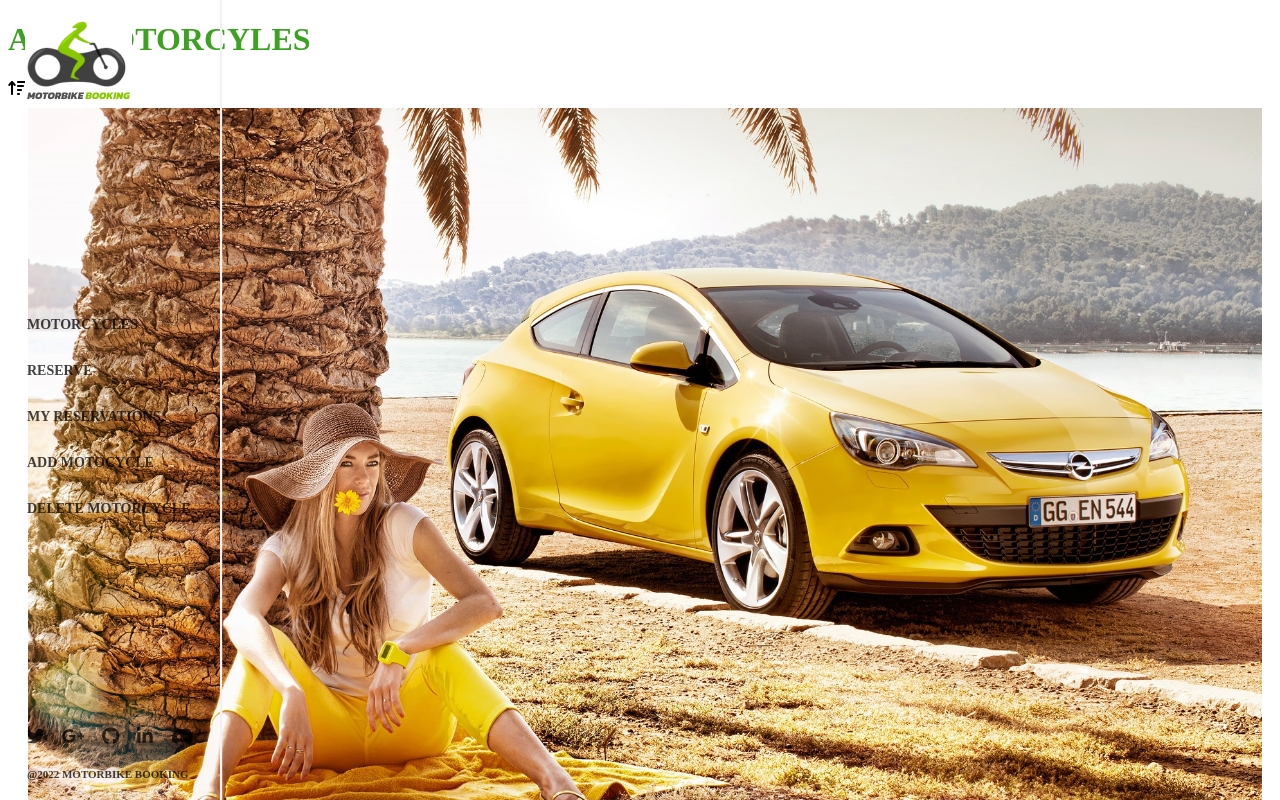
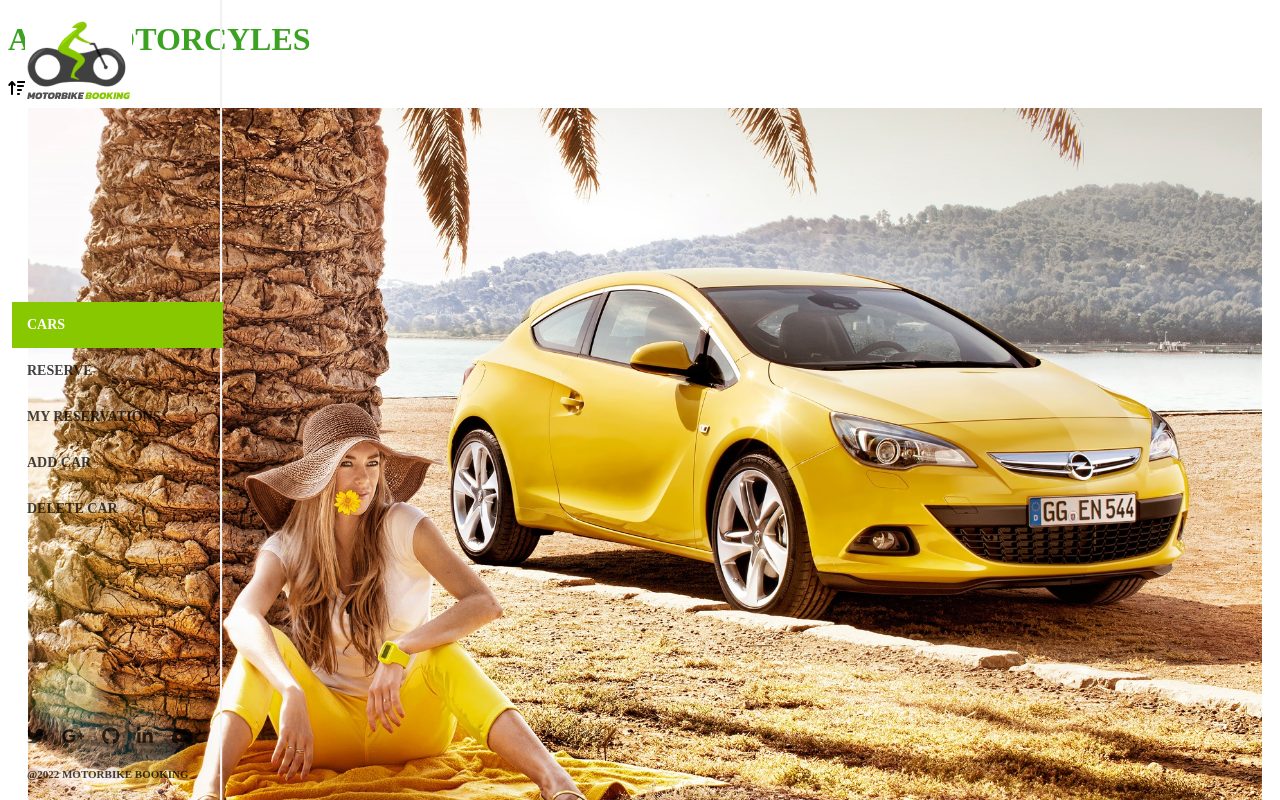
Before and after one commit to Arturgouveia1970/car-rental-frontend, a React (Create React App) app: page /carlist in a window 1280 px wide. Shown: the top 800 px of the page. Built offline with nearby package versions, Linux system fonts and the light colour scheme.

Commit message:
UPDATED LINKS IN SIDEBAR

```diff
--- a/src/features/common/sidebar/SidebarLinks.js
+++ b/src/features/common/sidebar/SidebarLinks.js
@@ -5,11 +5,11 @@ const SidebarLinks = () => {
   const location = useLocation();
 
   const links = [
-    { id: 1, path: '/motorcycles', text: 'MOTORCYCLES' },
+    { id: 1, path: '/carlist', text: 'CARS' },
     { id: 2, path: '/reserve', text: 'RESERVE' },
-    { id: 3, path: '/my_reservations', text: 'MY RESERVATIONS' },
-    { id: 4, path: '/add_motorcycle', text: 'ADD MOTOCYCLE' },
-    { id: 5, path: '/delete_motorcycle', text: 'DELETE MOTORCYCLE' },
+    { id: 3, path: '/myreservations', text: 'MY RESERVATIONS' },
+    { id: 4, path: '/newcar', text: 'ADD CAR' },
+    { id: 5, path: '/deletecar', text: 'DELETE CAR' },
   ];
   return (
     <div className="sidebar-routes-links">
```
